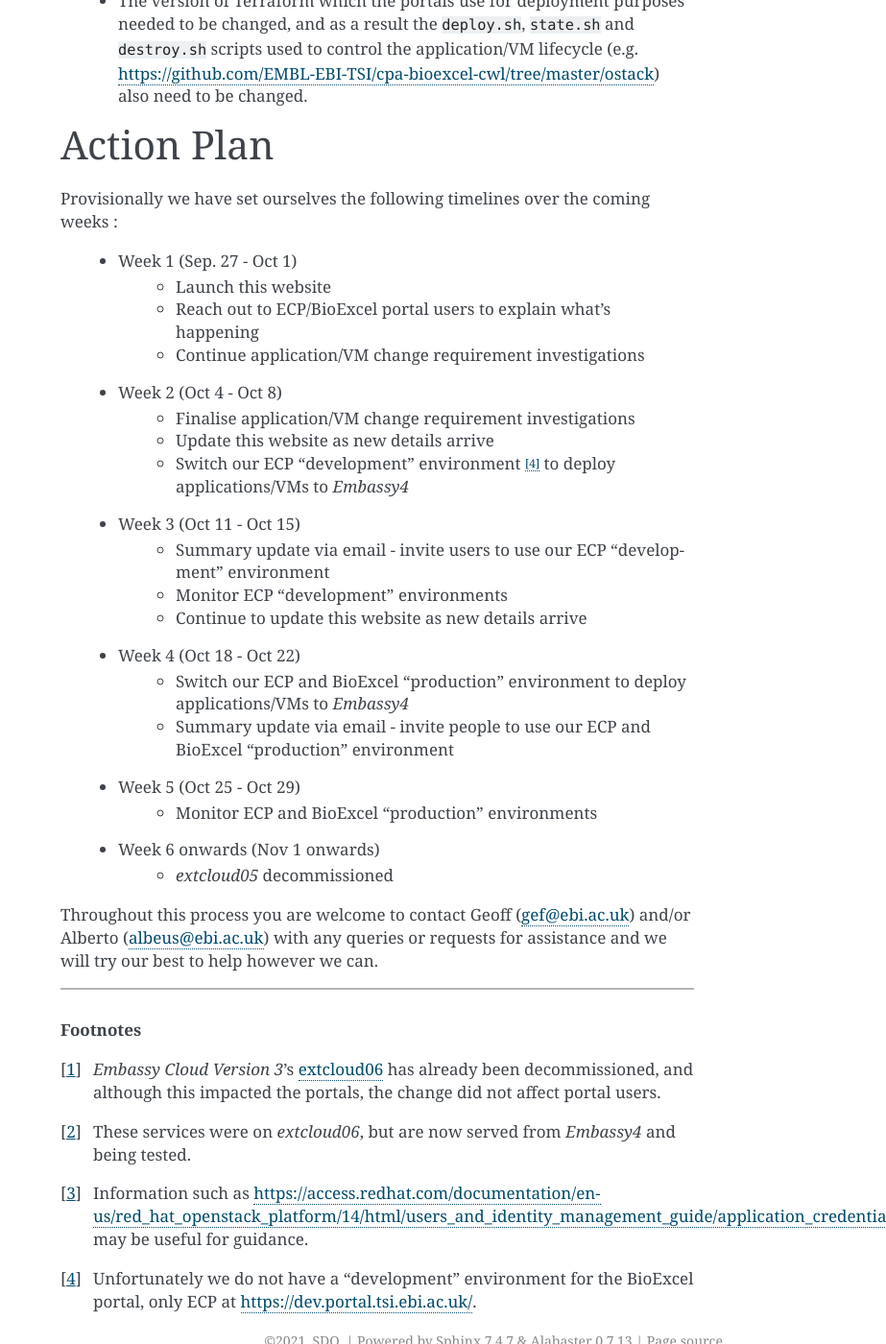
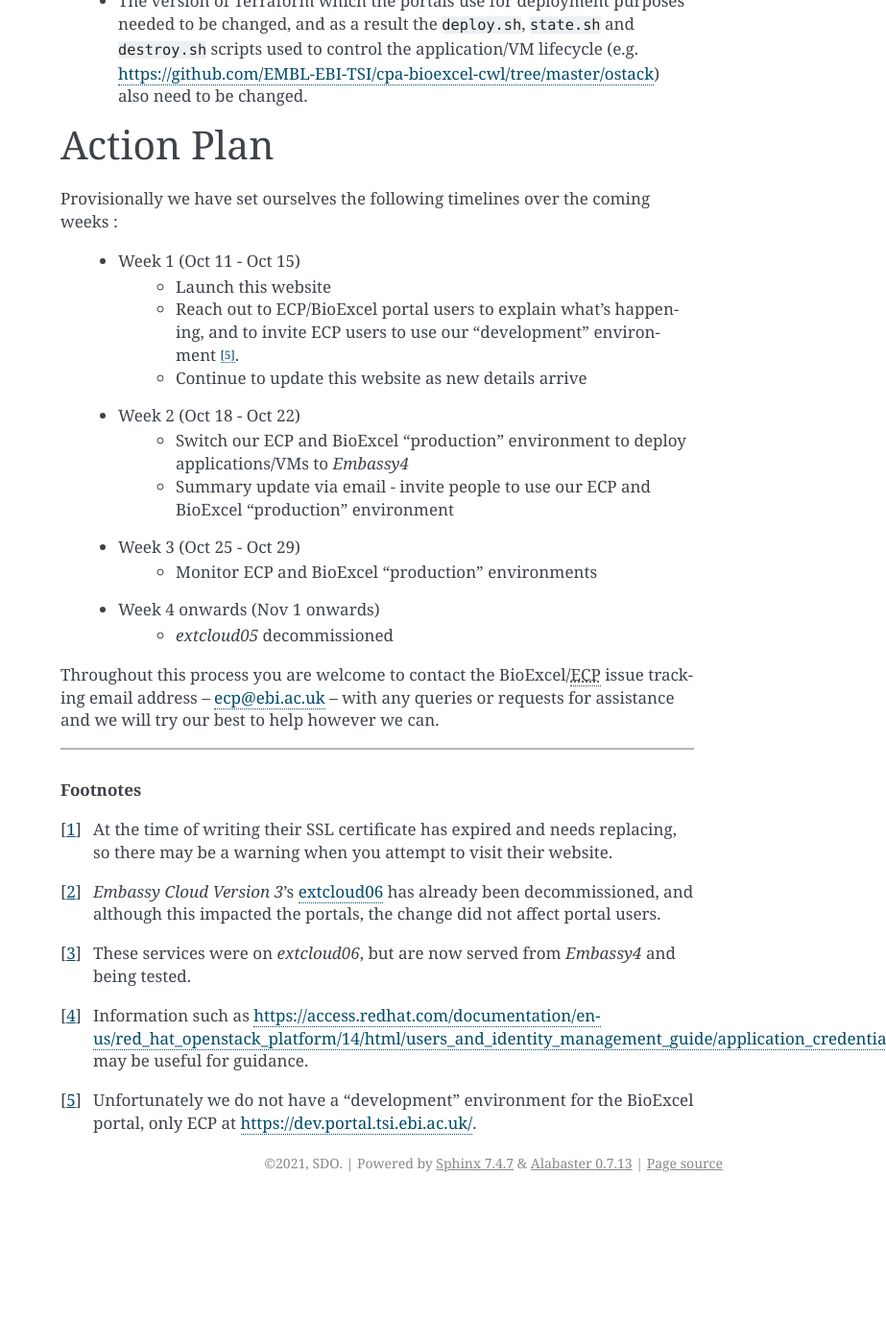
Before and after one commit to gef-ebi/to-embassy4, a Sphinx documentation site: the page built from docs/index.rst, in a window 1280 px wide and 1400 px high, scrolled down 1467 px. Shown: the whole window at 96% size, without its empty margins (357-1280 px from the left). Built offline with Sphinx 7.4.7, drawn with Linux system fonts in a browser that asks for light colours; after the commit the page ends 2718 px from its top, so only the background shows below that; some of the changed text lies outside the part shown.

Commit message:
Update to reflect current status

```diff
--- a/docs/index.rst
+++ b/docs/index.rst
@@ -63,29 +63,22 @@
 
 Provisionally we have set ourselves the following timelines over the coming weeks :
 
- * Week 1 (Sep. 27 - Oct 1)
+ * Week 1 (Oct 11 - Oct 15)
     * Launch this website
-    * Reach out to ECP/BioExcel portal users to explain what's happening
-    * Continue application/VM change requirement investigations
- * Week 2 (Oct 4 - Oct 8)
-    * Finalise application/VM change requirement investigations
-    * Update this website as new details arrive
-    * Switch our ECP "development" environment [#f4]_ to deploy applications/VMs to `Embassy4`
- * Week 3 (Oct 11 - Oct 15)
-    * Summary update via email - invite users to use our ECP "development" environment
-    * Monitor ECP "development" environments
+    * Reach out to ECP/BioExcel portal users to explain what's happening, and to invite ECP
+      users to use our "development" environment [#f5]_.
     * Continue to update this website as new details arrive
- * Week 4 (Oct 18 - Oct 22)
+ * Week 2 (Oct 18 - Oct 22)
     * Switch our ECP and BioExcel "production" environment to deploy applications/VMs to `Embassy4`
     * Summary update via email - invite people to use our ECP and BioExcel "production" environment
- * Week 5 (Oct 25 - Oct 29)
+ * Week 3 (Oct 25 - Oct 29)
     * Monitor ECP and BioExcel "production" environments
- * Week 6 onwards (Nov 1 onwards)
+ * Week 4 onwards (Nov 1 onwards)
     * `extcloud05` decommissioned
 
-Throughout this process you are welcome to contact Geoff (gef@ebi.ac.uk) and/or Alberto
-(albeus@ebi.ac.uk) with any queries or requests for assistance and we will try our best
-to help however we can.
+Throughout this process you are welcome to contact the BioExcel/|ECP| issue tracking email address
+-- ecp@ebi.ac.uk -- with any queries or requests for assistance and we will try our best to help
+however we can.
 
 .. toctree::
    :maxdepth: 2
@@ -95,11 +88,13 @@
 
 .. rubric:: Footnotes
 
-.. [#f1] `Embassy Cloud Version 3`'s `extcloud06 <https://extcloud06.ebi.ac.uk>`_ has already been
+.. [#f1] At the time of writing their SSL certificate has expired and needs replacing, so there
+         may be a warning when you attempt to visit their website.
+.. [#f2] `Embassy Cloud Version 3`'s `extcloud06 <https://extcloud06.ebi.ac.uk>`_ has already been
          decommissioned, and although this impacted the portals, the change did not affect portal
          users.
-.. [#f2] These services were on `extcloud06`, but are now served from `Embassy4` and being tested.
-.. [#f3] Information such as https://access.redhat.com/documentation/en-us/red_hat_openstack_platform/14/html/users_and_identity_management_guide/application_credentials
+.. [#f3] These services were on `extcloud06`, but are now served from `Embassy4` and being tested.
+.. [#f4] Information such as https://access.redhat.com/documentation/en-us/red_hat_openstack_platform/14/html/users_and_identity_management_guide/application_credentials
          may be useful for guidance.
-.. [#f4] Unfortunately we do not have a "development" environment for the BioExcel portal, only ECP
+.. [#f5] Unfortunately we do not have a "development" environment for the BioExcel portal, only ECP
          at https://dev.portal.tsi.ebi.ac.uk/.
```
Also changed, not shown: other parts of docs/index.rst (+7 -7 lines).
